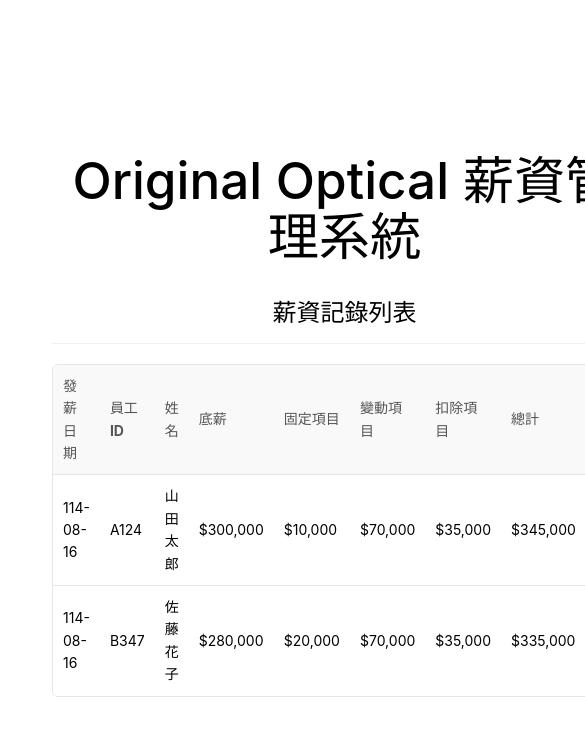
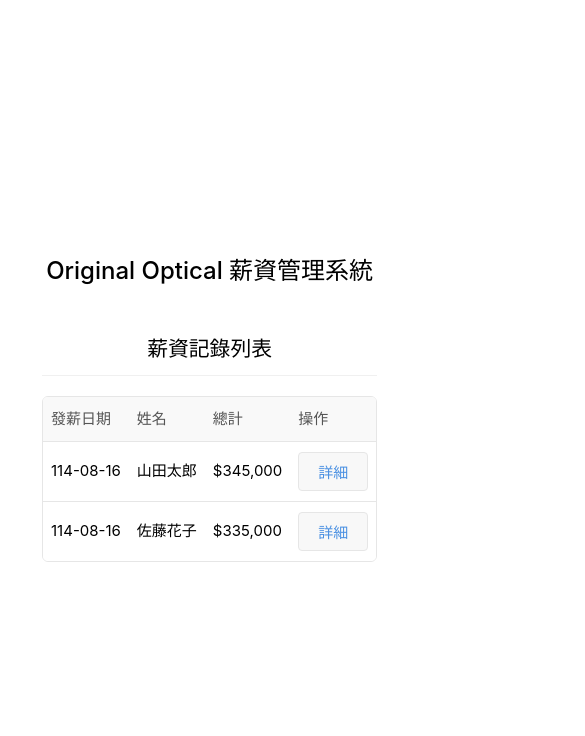
Before and after one commit to mimictype/originaloptical-payroll-frontend, a React (Vite) app: page / in a window 390 px wide. Shown: the top 736 px of the page, 585 px wide, since content can reach past the window. Built offline with nearby package versions, Linux system fonts and the light colour scheme.

Commit message:
モバイル対応

```diff
--- a/src/components/EmployeeList.tsx
+++ b/src/components/EmployeeList.tsx
@@ -7,6 +7,25 @@
   const [loading, setLoading] = useState<boolean>(true);
   const [error, setError] = useState<string | null>(null);
   const [selectedRecord, setSelectedRecord] = useState<Record | null>(null);
+  const [isMobile, setIsMobile] = useState<boolean>(false);
+
+  // モバイル判定
+  useEffect(() => {
+    const checkIfMobile = () => {
+      setIsMobile(window.innerWidth <= 768);
+    };
+
+    // 初期チェック
+    checkIfMobile();
+
+    // リサイズ時にチェック
+    window.addEventListener('resize', checkIfMobile);
+
+    // クリーンアップ
+    return () => {
+      window.removeEventListener('resize', checkIfMobile);
+    };
+  }, []);
 
   useEffect(() => {
     const getRecords = async () => {
@@ -28,6 +47,12 @@
 
   const handleRecordSelect = (record: Record) => {
     setSelectedRecord(record);
+    // モバイル表示時は選択後に詳細までスクロール
+    if (isMobile && selectedRecord) {
+      setTimeout(() => {
+        document.querySelector('.payroll-details')?.scrollIntoView({ behavior: 'smooth' });
+      }, 100);
+    }
   };
 
   const formatCurrency = (amount: number) => {
@@ -42,8 +67,16 @@
     return record.subtotal_A + record.subtotal_B - record.subtotal_C;
   };
 
+  // モバイル向けのテーブル列を制限
+  const mobileColumns = [
+    { key: 'pay_date', label: '發薪日期' },
+    { key: 'name', label: '姓名' },
+    { key: 'total', label: '總計' },
+    { key: 'action', label: '操作' }
+  ];
+
   return (
-    <div>
+    <div className="employee-list-container">
       <h2>薪資記錄列表</h2>
 
       {loading && <p>載入中...</p>}
@@ -55,6 +88,14 @@
           <table>
             <thead>
               <tr>
+                {isMobile ? (
+                  // モバイル表示用の簡略化されたヘッダー
+                  mobileColumns.map(column => (
+                    <th key={column.key}>{column.label}</th>
+                  ))
+                ) : (
+                  // デスクトップ表示用の完全なヘッダー
+                  <>
                     <th>發薪日期</th>
                     <th>員工ID</th>
                     <th>姓名</th>
@@ -64,6 +105,8 @@
                     <th>扣除項目</th>
                     <th>總計</th>
                     <th>操作</th>
+                  </>
+                )}
               </tr>
             </thead>
             <tbody>
@@ -73,6 +116,27 @@
                   className={selectedRecord?.id === record.id ? 'selected' : ''}
                   onClick={() => handleRecordSelect(record)}
                 >
+                  {isMobile ? (
+                    // モバイル表示用の簡略化された行
+                    <>
+                      <td>{record.pay_date}</td>
+                      <td>{record.name}</td>
+                      <td>{formatCurrency(calculateTotal(record))}</td>
+                      <td>
+                        <button
+                          className="detail-button"
+                          onClick={(e) => {
+                            e.stopPropagation();
+                            handleRecordSelect(record);
+                          }}
+                        >
+                          詳細
+                        </button>
+                      </td>
+                    </>
+                  ) : (
+                    // デスクトップ表示用の完全な行
+                    <>
                       <td>{record.pay_date}</td>
                       <td>{record.employee_id}</td>
                       <td>{record.name}</td>
@@ -82,13 +146,18 @@
                       <td>{formatCurrency(record.subtotal_C)}</td>
                       <td>{formatCurrency(calculateTotal(record))}</td>
                       <td>
-                    <button onClick={(e) => {
+                        <button
+                          className="detail-button"
+                          onClick={(e) => {
                             e.stopPropagation();
                             handleRecordSelect(record);
-                    }}>
+                          }}
+                        >
                           詳細
                         </button>
                       </td>
+                    </>
+                  )}
                 </tr>
               ))}
             </tbody>
@@ -98,7 +167,17 @@
 
       {selectedRecord && (
         <div className="payroll-details">
+          <div className="payroll-details-header">
             <h3>{selectedRecord.name} 的薪資詳細資料 ({selectedRecord.pay_date})</h3>
+            {isMobile && (
+              <button
+                className="close-details"
+                onClick={() => setSelectedRecord(null)}
+              >
+                ← 返回列表
+              </button>
+            )}
+          </div>
 
           {/* 基本情報 セクション */}
           <div className="payroll-section">
--- a/src/components/styles.css
+++ b/src/components/styles.css
@@ -7,6 +7,10 @@
   color: #000000;
   background-color: #ffffff;
   line-height: 1.6;
+}
+
+.employee-list-container {
+  padding: 10px 0;
 }
 
 h1 {
@@ -30,6 +34,17 @@
   margin-bottom: 30px;
   border: 1px solid #e6e6e6;
   border-radius: 6px;
+  -webkit-overflow-scrolling: touch; /* 為iOS提供平滑滾動 */
+  scrollbar-width: thin; /* Firefox滾動條樣式 */
+}
+
+.table-container::-webkit-scrollbar {
+  height: 6px; /* 橫向滾動條高度 */
+}
+
+.table-container::-webkit-scrollbar-thumb {
+  background-color: #c0c0c0; /* 滾動條顏色 */
+  border-radius: 3px;
 }
 
 table {
@@ -37,6 +52,7 @@
   border-collapse: collapse;
   margin-bottom: 0;
   background-color: #ffffff;
+  table-layout: auto; /* 允許靈活調整欄位寬度 */
 }
 
 th, td {
@@ -44,6 +60,7 @@
   text-align: left;
   border-bottom: 1px solid #e6e6e6;
   color: #000000;
+  white-space: nowrap; /* 防止內容換行，確保在小螢幕上可以水平滾動 */
 }
 
 th {
@@ -51,6 +68,8 @@
   font-weight: bold;
   color: #555;
   border-bottom: 1px solid #e6e6e6;
+  position: sticky;
+  top: 0; /* 表頭固定 */
 }
 
 tr:last-child td {
@@ -80,12 +99,23 @@
   cursor: pointer;
   transition: all 0.2s;
   font-size: 14px;
+  user-select: none;
+  touch-action: manipulation;
 }
 
 button:hover {
   background-color: #4a90e2;
   color: white;
   border-color: #4a90e2;
+}
+
+button:active {
+  transform: translateY(1px);
+}
+
+.detail-button {
+  min-width: 60px;
+  text-align: center;
 }
 
 /* 錯誤訊息的樣式 */
@@ -97,13 +127,44 @@
   margin-bottom: 20px;
 }
 
-/* 薪資詳細的樣式 */
+/* 薪資詳細の樣式 */
 .payroll-details {
   background-color: #ffffff;
   padding: 25px;
   border-radius: 8px;
   margin-top: 20px;
   border: 1px solid #e6e6e6;
+  box-shadow: 0 2px 10px rgba(0, 0, 0, 0.05);
+}
+
+.payroll-details-header {
+  display: flex;
+  justify-content: space-between;
+  align-items: center;
+  margin-bottom: 20px;
+}
+
+.payroll-details-header h3 {
+  margin: 0;
+  padding: 0;
+  border-bottom: none;
+}
+
+.close-details {
+  background-color: #f8f8f8;
+  color: #555;
+  border: 1px solid #e6e6e6;
+  padding: 6px 12px;
+  border-radius: 4px;
+  cursor: pointer;
+  font-size: 14px;
+  display: flex;
+  align-items: center;
+}
+
+.close-details:hover {
+  background-color: #eaeaea;
+  color: #333;
 }
 
 .payroll-section {
@@ -112,6 +173,11 @@
   border-radius: 6px;
   padding: 20px;
   border: 1px solid #e6e6e6;
+  transition: all 0.2s ease;
+}
+
+.payroll-section:hover {
+  box-shadow: 0 2px 10px rgba(0, 0, 0, 0.03);
 }
 
 .payroll-section:last-child {
@@ -169,6 +235,17 @@
   border-bottom: 1px solid #f0f0f0;
 }
 
+.payroll-table th:first-child,
+.payroll-table td:first-child {
+  width: 60%;
+}
+
+.payroll-table th:last-child,
+.payroll-table td:last-child {
+  width: 40%;
+  text-align: right;
+}
+
 .payroll-table th {
   background-color: #f9f9f9;
   font-weight: bold;
@@ -190,6 +267,10 @@
   font-weight: bold;
 }
 
+.subtotal td:last-child {
+  text-align: right;
+}
+
 .total-section {
   background-color: #f8f8f8;
 }
@@ -205,16 +286,47 @@
   border-bottom: none;
 }
 
+.total td:last-child {
+  text-align: right;
+}
+
 /* 響應式設計 */
+@media (max-width: 992px) {
+  .container {
+    padding: 15px;
+  }
+
+  h1 {
+    font-size: 1.6rem;
+    margin-bottom: 20px;
+  }
+
+  h2, h3 {
+    font-size: 1.3rem;
+  }
+}
+
 @media (max-width: 768px) {
+  .container {
+    padding: 10px;
+  }
+
+  h1 {
+    font-size: 1.6rem;
+  }
+
+  h2, h3 {
+    font-size: 1.4rem;
+  }
+
   th, td {
     padding: 10px;
-    font-size: 14px;
+    font-size: 16px;
   }
 
   button {
-    padding: 4px 8px;
-    font-size: 12px;
+    padding: 6px 10px;
+    font-size: 14px;
   }
 
   .basic-info {
@@ -222,7 +334,59 @@
   }
 
   .section-title {
-    font-size: 16px;
+    font-size: 18px;
+  }
+
+  .payroll-details {
+    padding: 15px;
+    margin-top: 25px;
+  }
+
+  .payroll-section {
+    padding: 15px;
+    margin-bottom: 15px;
+  }
+
+  /* 改進選中行的視覺提示 */
+  tr.selected {
+    background-color: #e8f3ff;
+    box-shadow: 0 0 0 2px #4a90e2;
+  }
+
+  /* 增強詳細按鈕的可點擊區域 */
+  td button {
+    min-width: 70px;
+    min-height: 36px;
+    padding: 8px 12px;
+    font-size: 15px;
+  }
+
+  .detail-button {
+    min-width: 70px;
+  }
+
+  .close-details {
+    padding: 8px 14px;
+    font-size: 15px;
+  }
+}
+
+@media (max-width: 480px) {
+  h1 {
+    font-size: 1.5rem;
+  }
+
+  h2 {
+    font-size: 1.3rem;
+  }
+
+  h3 {
+    font-size: 1.2rem;
+  }
+
+  th, td {
+    padding: 10px 8px;
+    font-size: 15px;
   }
 
   .payroll-details {
@@ -232,4 +396,35 @@
   .payroll-section {
     padding: 15px;
   }
+
+  .payroll-table th,
+  .payroll-table td {
+    padding: 10px 8px;
+    font-size: 15px;
+  }
+
+  .payroll-table th:first-child,
+  .payroll-table td:first-child {
+    width: 55%;
+  }
+
+  .payroll-table th:last-child,
+  .payroll-table td:last-child {
+    width: 45%;
+    text-align: right;
+  }
+
+  .label {
+    min-width: 75px;
+    font-size: 15px;
+  }
+
+  .value {
+    font-size: 15px;
+  }
+
+  .total td {
+    padding: 14px 8px;
+    font-size: 18px;
+  }
 }
```
Lines whose indentation alone changed are shown as unchanged.
